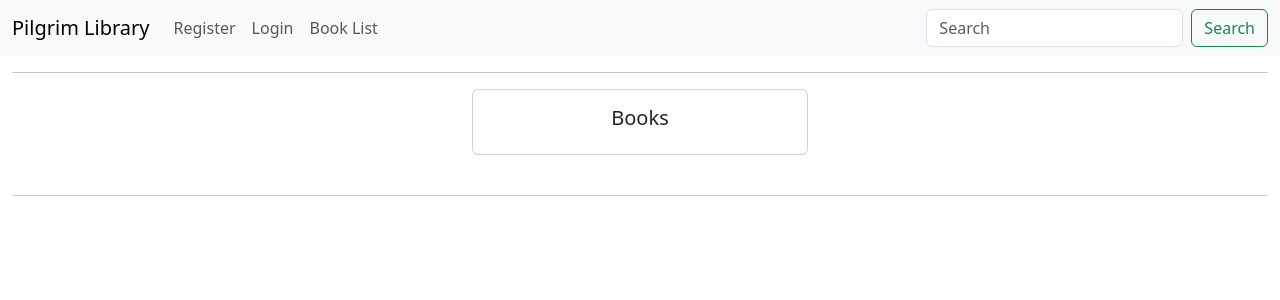
After one commit to jedoyt/library-management-system-app, a Flask app: page /books in a window 1280 px wide. The commit adds this page. Shown: the top 300 px of the page. Run offline with Flask 3, Linux system fonts and the light colour scheme; data that the repository does not hold is empty.

Commit message:
added views

```diff
--- a/app/book_log.py
+++ b/app/book_log.py
@@ -13,7 +13,7 @@ bp = Blueprint('book_log', __name__)
 def index():
     db = get_db()
     book_logs = db.execute(
-        "SELECT book_log.id, datetime_log, remarks, book_status, full_name, title, author"
+        "SELECT book_log.id, datetime_log, remarks, book_status, user_id, book_id, full_name, title, author"
         " FROM book_log JOIN user ON book_log.user_id = user.id JOIN book ON book_log.book_id = book.id"
         " ORDER BY datetime_log DESC"
     ).fetchall()
@@ -62,6 +62,7 @@ def get_book_details(book_id):
     return book
 
 @bp.route('/edit_book_details/<int:book_id>', methods=("GET", "POST"))
+@login_required
 def edit_book_details(book_id):
     book = get_book_details(book_id)
 
@@ -90,6 +91,40 @@ def edit_book_details(book_id):
                 (book_dict['ISBN'], book_dict['Title'], book_dict['Author'], book_dict['Category'], book_desc, book_id)
             )
             db.commit()
+            return redirect(url_for('book_log.list_books'))
+
+    return render_template('book_log/edit_book.html', book=book)
+
+@bp.route('/books')
+def list_books():
+    all_books = get_db().execute(
+        'SELECT * FROM book'
+    ).fetchall()
+
+    return render_template('book_log/books.html', all_books=all_books)
+
+@bp.route('/log_entry/<int:book_id>', methods=('GET', 'POST'))
+@login_required
+def enter_log(book_id):
+    book_info = get_db().execute(
+        "SELECT * FROM book WHERE id = ?", (book_id,)
+    ).fetchone()
+    if request.method == 'POST':
+        book_status = request.form['book_status']
+        book_remarks = request.form['book_remarks']
+
+        error = None
+        if not book_status:
+            error = "Status is required."
+        if error is not None:
+            flash(error)
+        else:
+            db = get_db()
+            db.execute(
+                'INSERT INTO book_log (remarks, book_status, user_id, book_id) VALUES (?, ?, ?, ?)',
+                (book_remarks, book_status, g.user['id'], book_info['id'])
+            )
+            db.commit()
             return redirect(url_for('book_log.index'))
 
-    return render_template('book_log/edit_book.html', book=book)
+    return render_template('book_log/log_entry.html', book_info=book_info)
--- a/app/templates/base.html
+++ b/app/templates/base.html
@@ -38,6 +38,9 @@
                             <li><a class="dropdown-item" href="#">Return book</a></li>
                             <li><a class="dropdown-item" href="#">Comment book</a></li>
                             {% if g.user['library_staff'] %}
+                            <li>
+                                <hr class="dropdown-divider">
+                            </li>
                             <li><a class="dropdown-item" href="{{ url_for('book_log.add_book') }}">Add book</a></li>
                             <li><a class="dropdown-item" href="#">Check Returned Books</a></li>
                             <li><a class="dropdown-item" href="#">Edit/Update Book Details</a></li>
@@ -57,7 +60,7 @@
                     </li>
                     {% endif %}
                     <li class="nav-item">
-                        <a class="nav-link" href="#">Book List</a>
+                        <a class="nav-link" href="{{ url_for('book_log.list_books') }}">Book List</a>
                     </li>
                 </ul>
                 <form class="d-flex" role="search">
--- /dev/null
+++ b/app/templates/book_log/books.html
@@ -0,0 +1,26 @@
+{% extends 'base.html' %}
+
+{% block title %}Books{% endblock %}
+
+{% block content %}
+<div class="card mx-auto" style="width: 21rem;">
+    <div class="card-body">
+        <h5 class="card-title text-center">Books</h5>
+    </div>
+</div>
+<br>
+{% for book in all_books %}
+<div class="card mx-auto" style="width: 21rem;">
+    <div class="card-body">
+        <h6 class="card-subtitle">{{ book['title'] }}, {{ book['author'] }}</h6>
+        <p class="card-text">Category: {{ book['category'] }}</p>
+        <a class="btn btn-secondary" href="#">View Details</a>
+        {% if g.user['library_staff'] %}
+        <a class="btn btn-danger" href="{{ url_for('book_log.edit_book_details', book_id=book['id']) }}">Edit</a>
+        <a class="btn btn-info" href="{{ url_for('book_log.enter_log', book_id=book['id']) }}">Enter Log</a>
+        {% endif %}
+    </div>
+</div>
+<br>
+{% endfor %}
+{% endblock %}
--- a/app/templates/book_log/edit_book.html
+++ b/app/templates/book_log/edit_book.html
@@ -1,6 +1,6 @@
 {% extends 'base.html' %}
 
-{% block title %}Edit Book Details{% endblock %}
+{% block title %}Update Book Details{% endblock %}
 
 {% block content %}
 <div class="card mx-auto" style="width: 21rem;">
```
Also changed, not shown: app/templates/book_log/index.html (+4 -3 lines), app/templates/book_log/log_entry.html (added, +33 -0 lines).
